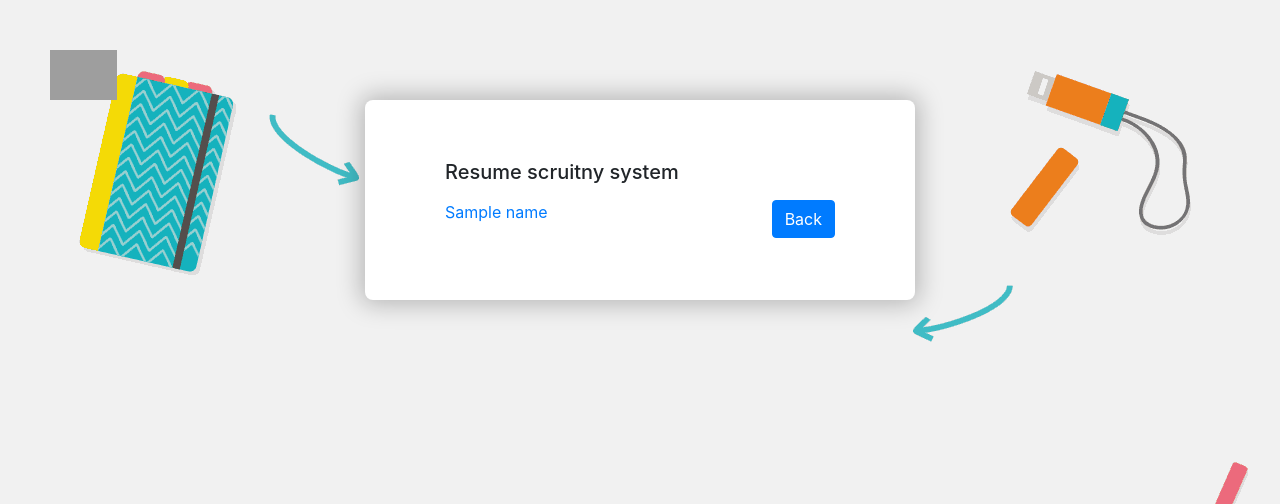
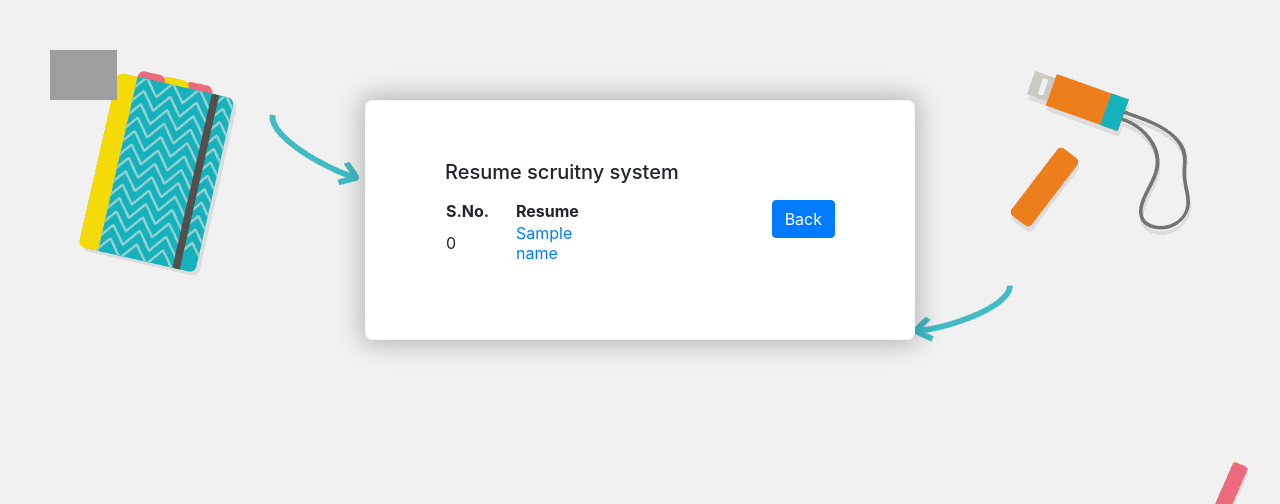
Before and after one commit to satishrana01/resumeranking, a Flask app: template templates/resultlist.html in a window 1280 px wide. Shown: the top 504 px of the page. Run offline with Flask 2, Linux system fonts and the light colour scheme; the template is opened without the code that fills it: most values are stand-ins (such as "Sample title", 1, 10 or a date in 2020); some libraries are stand-ins or nearby versions; grey boxes are pictures that could not be loaded.

Commit message:
Fixed some UI issue

```diff
--- a/templates/resultlist.html
+++ b/templates/resultlist.html
@@ -40,16 +40,24 @@ body {
 
 		</div>
 	<div class="form-group">
+	<table class="table-hover">
+	<thead>
+			  <tr style="text-align: left;">
+    			  <th>S.No.</th>
+    			  <th>Resume</th>
+			  </tr>
+			</thead>
 			{% for r in name :%}
 				<tbody>
-			  		<tr>
 
-						<td><a href="{{url_for('custom_static', filename=r)}}">{{r}}</a><br></td>
+			  		<tr style="text-align: left;">
+						<td style="width: 70px;">{{ loop.index0 }}</td>
+						<td style="width: 70px;"><a href="{{url_for('custom_static', filename=r)}}">{{r}}</a><br></td>
 
 			  		</tr>
 				</tbody>
 			{% endfor %}
-
+		</table>
 		</div>
 	</div>
 
```
Also changed, not shown: templates/result.html (+9 -7 lines).
